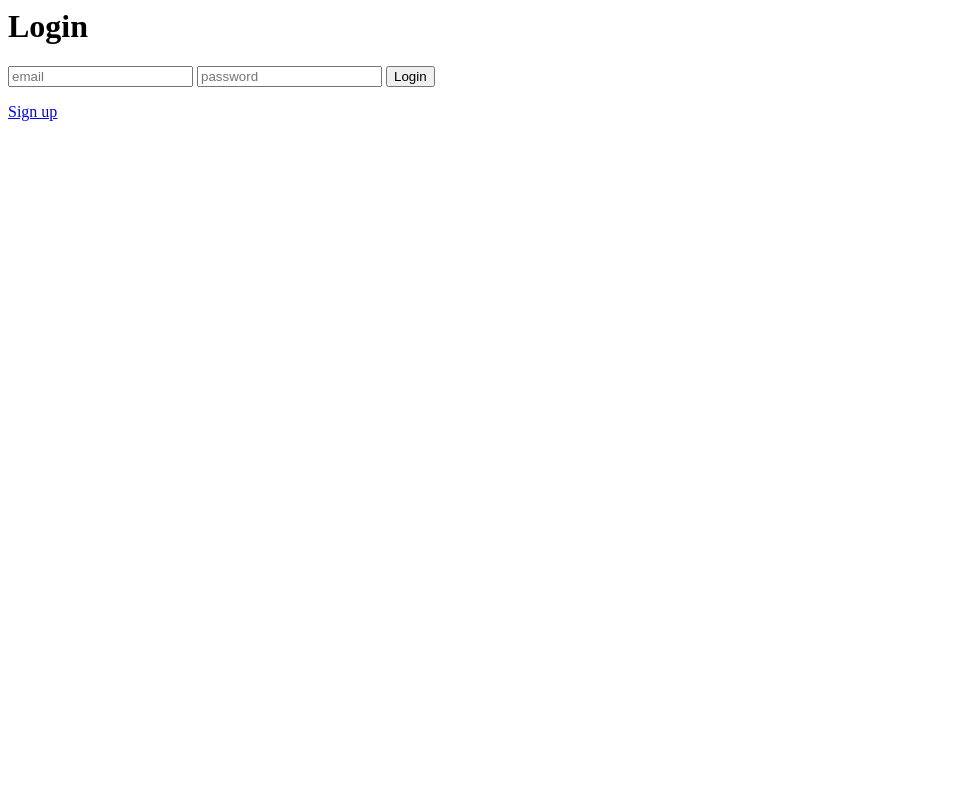
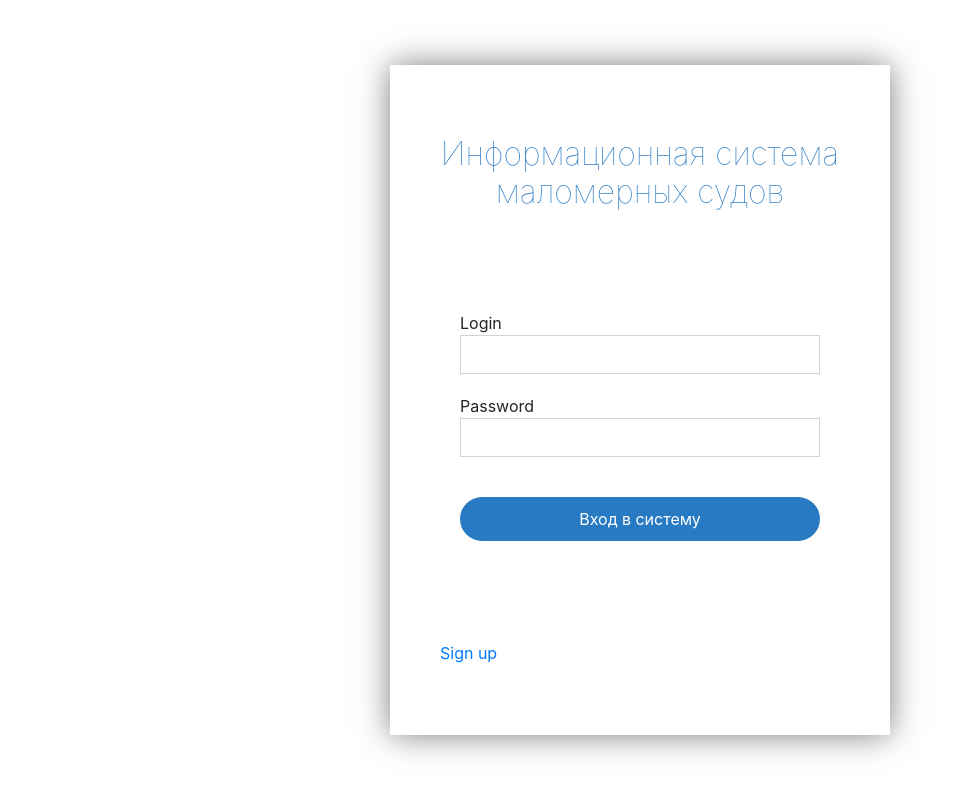
Before and after one commit to Claim2001/ICMC, a Django app: page /login in a window 1280 px wide. Shown: the whole page, without its empty margins (0-965 px from the left). Run offline with Django 3.2, Linux system fonts and the light colour scheme; some libraries are stand-ins or nearby versions.

Commit message:
Started working on login page

```diff
--- a/main/static/main/css/main.css
+++ b/main/static/main/css/main.css
@@ -191,6 +191,66 @@ input.formFileInput {
     display: none;
 }
 
+.login {
+    height: 100vh;
+    width: 100vw;
+    display: flex;
+    flex-direction: column;
+    justify-content: center;
+
+}
+
+.login-window {
+    background-color: #ffffff;
+    width: 500px;
+    margin: 0 auto;
+    padding: 70px 50px;
+    box-shadow: 0 0 30px rgba(0, 0, 0, 0.5);
+}
+
+.loginButton {
+    display: block;
+    background-color: #287ac3;
+    color: #ffffff;
+    border: none;
+    border-radius: 25px;
+    width: 100%;
+    padding: 10px;
+    margin-top: 40px;
+}
+
+.login-form-element {
+    margin-bottom: 20px;
+}
+
+.login-window h2.loginTitle {
+    color: #287ac3;
+    text-align: center;
+    font-weight: 100;
+}
+
+.loginForm {
+    margin: 100px 0;
+    padding: 0 20px;
+}
+
+.loginInput {
+    border: 1px solid lightgray;
+    font-size: 18px;
+    padding: 5px 10px;
+}
+
+.loginInput input {
+    outline: none;
+    display: block;
+    width: 100%;
+    border: none
+}
+
+input:focus {
+    outline: none;
+}
+
 
 /* ************************************* */
 /* just for a moment */
--- a/main/templates/main/base.html
+++ b/main/templates/main/base.html
@@ -15,7 +15,6 @@
 {% block body %}
 {% endblock %}
 
-    <script src="{% static 'main/js/main.js' %}"></script>
 
 </body>
 
--- a/main/templates/main/login.html
+++ b/main/templates/main/login.html
@@ -1,4 +1,6 @@
-<h1>Login</h1>
+{% extends 'main/base.html' %}
+
+{% block body %}
 
 {% for message in messages %}
 
@@ -6,12 +8,39 @@
 
 {% endfor %}
 
-<form action="" method="POST">
-    {% csrf_token %}
-    <input type="email" name="email" placeholder="email">
-    <input type="password" name="password" placeholder="password">
+<div class="login">
 
-    <button type="submit">Login</button>
-</form>
+    <div class="login-window">
 
-<a href="{% url 'main:signup' %}">Sign up</a>
+        <h2 class="loginTitle">Информационная система <br> маломерных судов</h2>
+
+        <form action="" method="POST" class="loginForm">
+            {% csrf_token %}
+
+
+            <div class="login-form-element">
+                <p>Login</p>
+                <div class="loginInput">
+                    <input type="email" name="email">
+                </div>
+            </div>
+
+            <div class="login-form-element">
+                <p>Password</p>
+                <div class="loginInput">
+                    <input type="password" name="password">
+                </div>
+            </div>
+
+            <button type="submit" class="loginButton">Вход в систему</button>
+        </form>
+
+        <a href="{% url 'main:signup' %}">Sign up</a>
+
+    </div>
+
+</div>
+
+
+
+{% endblock %}
--- a/main/templates/main/register_boat.html
+++ b/main/templates/main/register_boat.html
@@ -199,6 +199,6 @@
 
 </form>
 
-
+<script src="{% static 'main/js/main.js' %}"></script>
 
 {% endblock %}
```
Also changed, not shown: main/static/main/js/boat_form.js (renamed from main/static/main/js/main.js).
